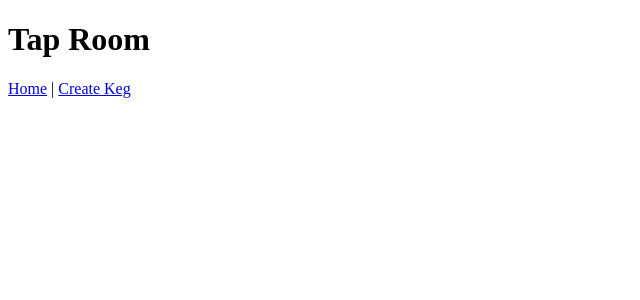
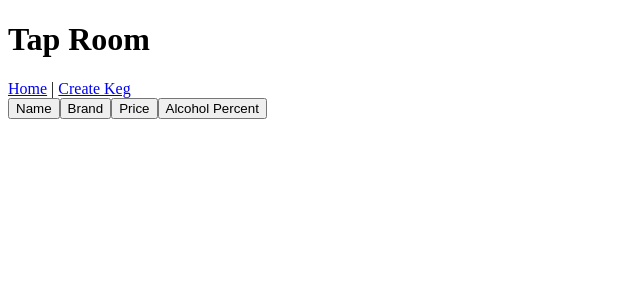
Before and after one commit to AAWhang/TapRoom, a React app: page /#/ in a window 1280 px wide. Shown: the top 300 px of the page, without its empty margins (0-640 px from the left). Built offline with nearby package versions, Linux system fonts and the light colour scheme.

Commit message:
add sort by name, brand, price and alcohol percent

```diff
--- a/src/components/App.jsx
+++ b/src/components/App.jsx
@@ -21,6 +21,10 @@ class App extends React.Component {
     this.handleAddingNewKegToList = this.handleAddingNewKegToList.bind(this);
     this.decrimentPints = this.decrimentPints.bind(this);
     this.deleteKeg = this.deleteKeg.bind(this);
+    this.sortByName = this.sortByName.bind(this);
+    this.sortByBrand = this.sortByBrand.bind(this);
+    this.sortByPrice = this.sortByPrice.bind(this);
+    this.sortByAlc = this.sortByAlc.bind(this);
   }
 
   // componentDidMount() {
@@ -60,12 +64,32 @@ class App extends React.Component {
     this.setState({ masterKegList: newMasterKegList });
   }
 
+  sortByName() {
+    let newMasterKegList = this.state.masterKegList.sort((a, b) => (a.names > b.names) ? 1 : -1 );
+    this.setState({ masterKegList: newMasterKegList });
+  }
+
+  sortByBrand() {
+    let newMasterKegList = this.state.masterKegList.sort((a, b) => (a.brand > b.brand) ? 1 : (a.brand === b.brand) ? ((a.names > b.names) ? 1 : -1) : -1 );
+    this.setState({ masterKegList: newMasterKegList });
+  }
+
+  sortByPrice() {
+    let newMasterKegList = this.state.masterKegList.sort((a,b) => a.price - b.price);
+    this.setState({ masterKegList: newMasterKegList });
+  }
+
+  sortByAlc() {
+    let newMasterKegList = this.state.masterKegList.sort((a,b) => a.alc - b.alc);
+    this.setState({ masterKegList: newMasterKegList });
+  }
+
   render() {
     return (
       <div>
         <Header />
         <Switch>
-          <Route exact path='/' render={() => <KegList kegList={this.state.masterKegList} dec={this.decrimentPints} del={this.deleteKeg} />} />
+          <Route exact path='/' render={() => <KegList kegList={this.state.masterKegList} dec={this.decrimentPints} del={this.deleteKeg} sbn={this.sortByName} sbb={this.sortByBrand} sbp={this.sortByPrice} sba={this.sortByAlc} />} />
            <Route path='/newkeg' render={() => <NewKegControl onNewKegCreation={this.handleAddingNewKegToList} />} />
           <Route component={Error404} />
         </Switch>
--- a/src/components/Header.jsx
+++ b/src/components/Header.jsx
@@ -1,5 +1,7 @@
 import React from 'react';
 import { Link } from 'react-router-dom';
+
+
 
 function Header(){
   return (
@@ -10,4 +12,6 @@ function Header(){
   );
 }
 
+
+
 export default Header;
--- a/src/components/Keg.jsx
+++ b/src/components/Keg.jsx
@@ -19,7 +19,6 @@ function Keg(props){
       <h3>{props.brand} - {props.names}</h3>
       <p><em>${props.price} {props.alc}% alcohol</em></p>
       {pints}
-      <p>id: {props.kegId}</p>
       <button onClick={() => {props.decFunc(props.kegId)}}>Serve Pint</button>
       <button onClick={() => {props.delFunc(props.kegId)}}>Delete Keg</button>
       </div>
--- a/src/components/KegList.jsx
+++ b/src/components/KegList.jsx
@@ -7,7 +7,10 @@ import PropTypes from 'prop-types';
 function KegList(props){
   return (
     <div>
-
+      <button onClick={() => {props.sbn()}}>Name</button>
+      <button onClick={() => {props.sbb()}}>Brand</button>
+      <button onClick={() => {props.sbp()}}>Price</button>
+      <button onClick={() => {props.sba()}}>Alcohol Percent</button>
       {props.kegList.map((keg) =>
         <Keg names={keg.names}
           brand={keg.brand}
```
